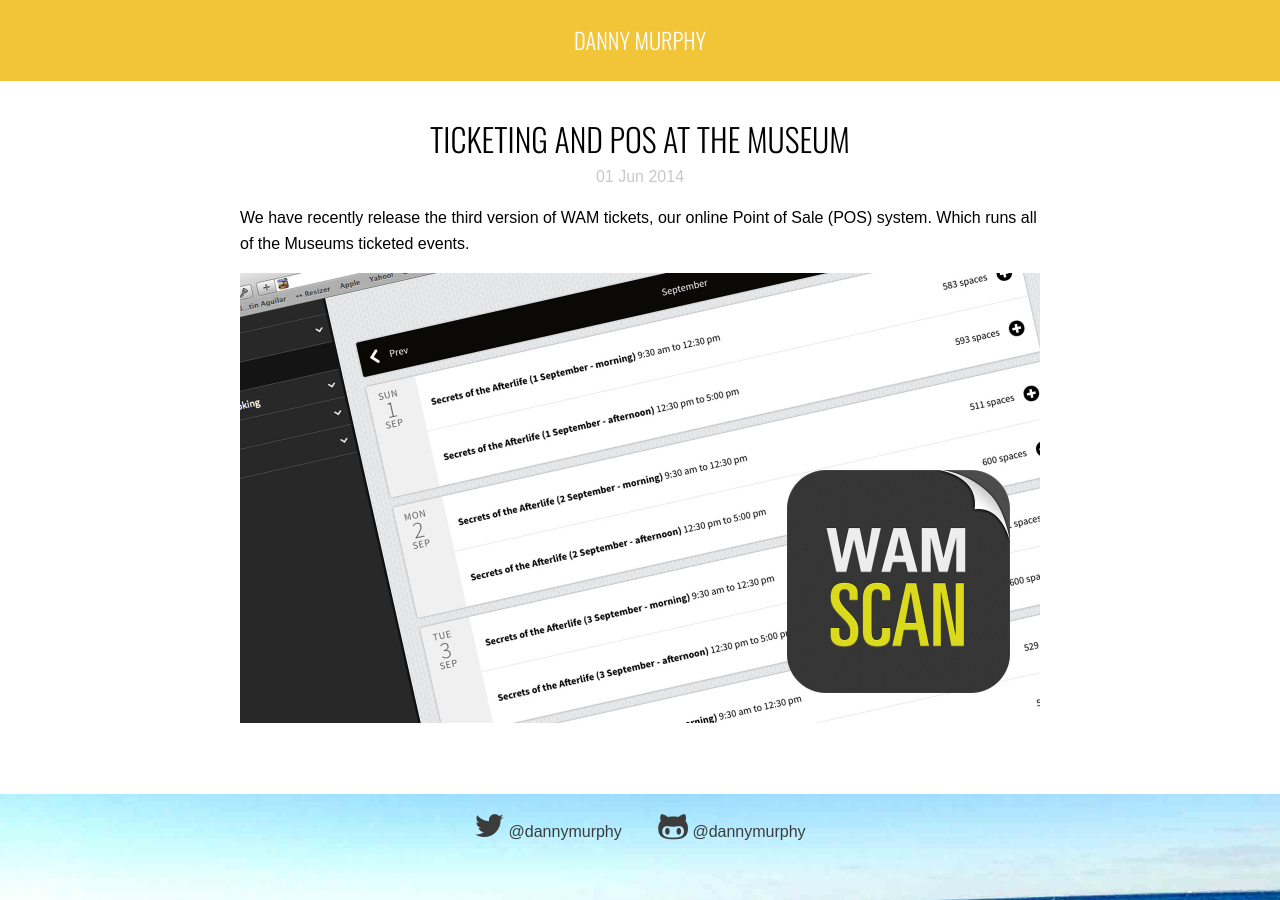
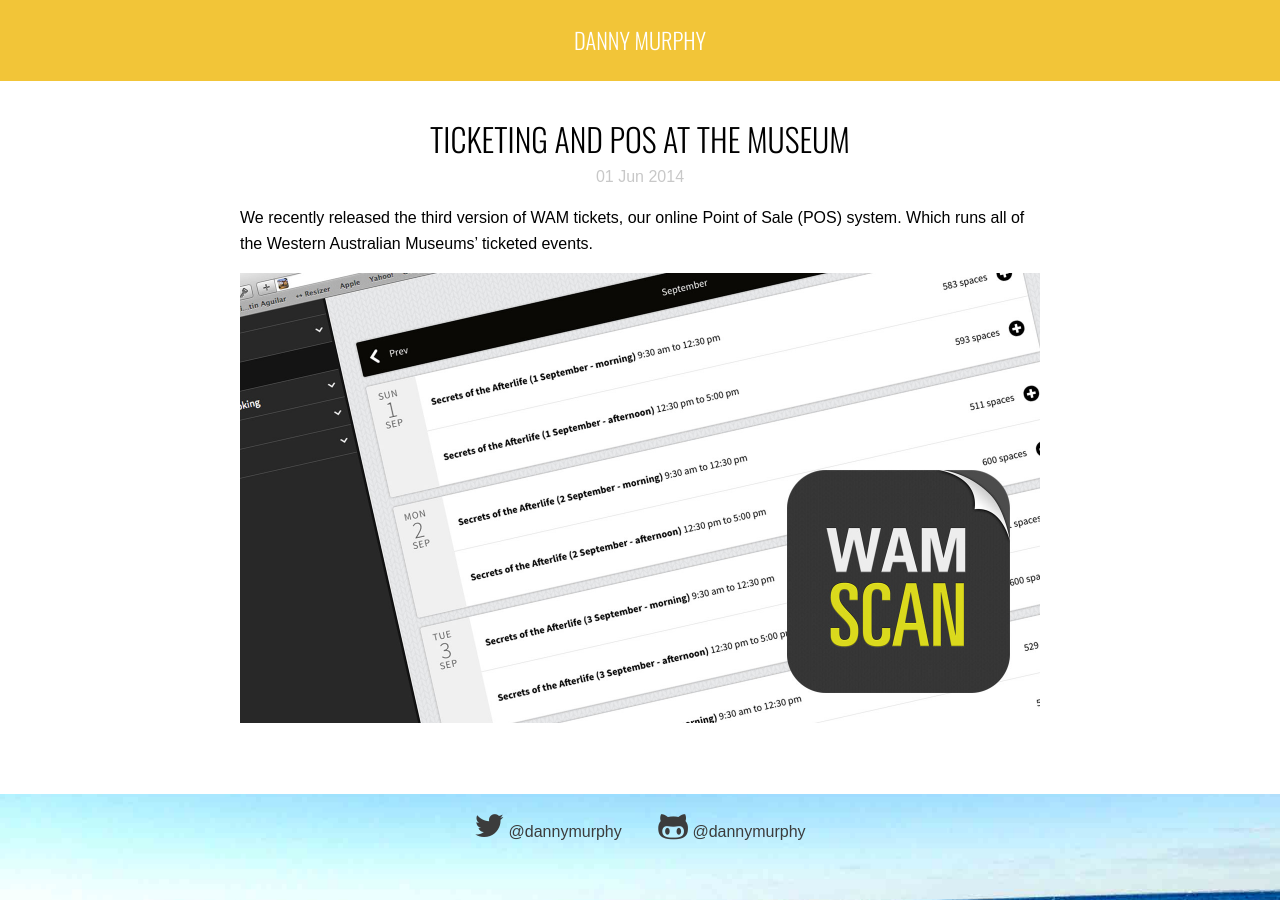
Before and after one commit to DannyMurphy/danny-murphy, a Jekyll site: the page built from _posts/2014-06-01-ticketing.markdown, in a window 1280 px wide and 900 px high. Built offline with Jekyll 4.4.1, drawn with Linux system fonts in a browser that asks for light colours; Markdown is read by kramdown in place of the engine named in the settings.

Commit message:
fixed typo in post

```diff
--- a/_posts/2014-06-01-ticketing.markdown
+++ b/_posts/2014-06-01-ticketing.markdown
@@ -6,6 +6,6 @@ categories: Portfolio WAM
 ---
 
 
-We have recently release the third version of WAM tickets, our online Point of Sale (POS) system. Which runs all of the Museums ticketed events.
+We recently released the third version of WAM tickets, our online Point of Sale (POS) system. Which runs all of the Western Australian Museums' ticketed events.
 
 ![Tickting POS screenshot with App icon]({{ site.url }}/images/wam_ticketing.jpg)
```
